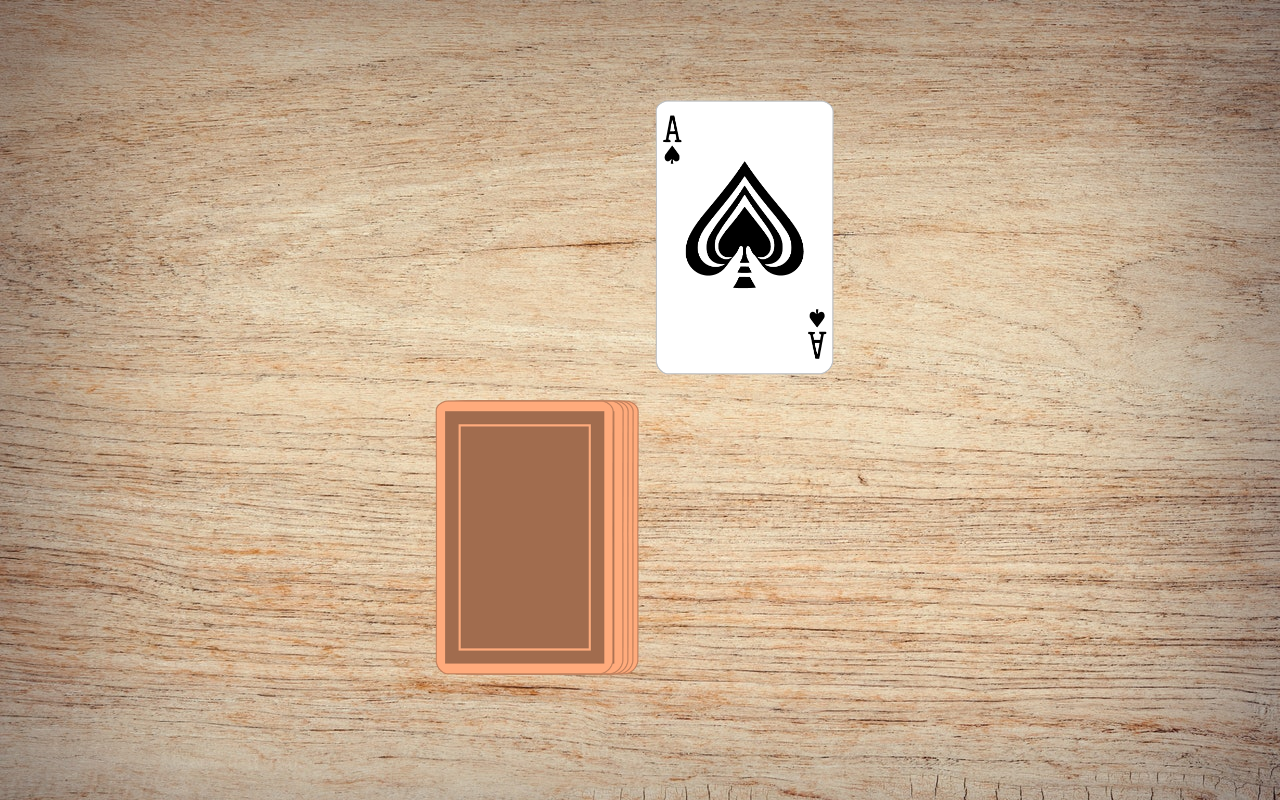
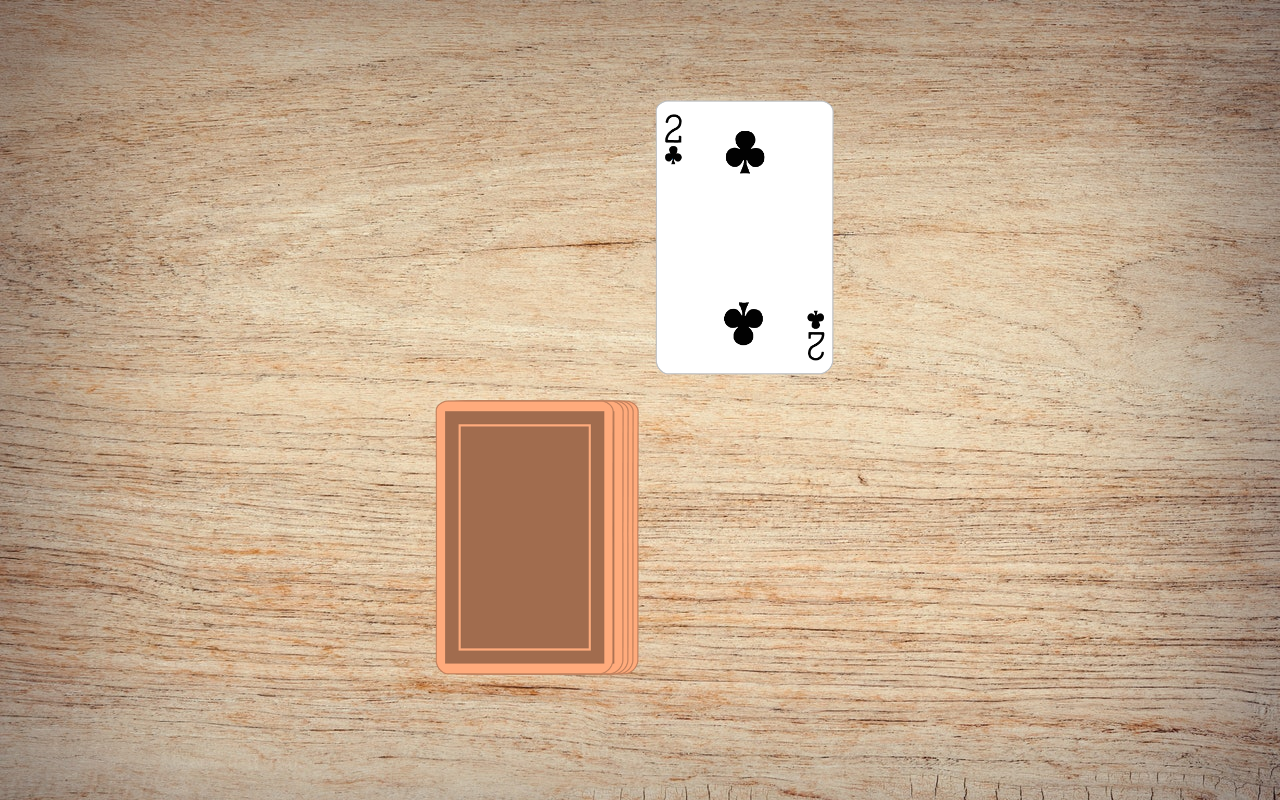
Before and after one commit to MarcoBeer07/ringoffire, an Angular app: page /game in a window 1280 px wide. Both pictures are taken after a click on the picture 525 px from the left and 537 px from the top of the page. Built offline with nearby package versions, Linux system fonts and the light colour scheme.

Commit message:
cards can now picked up and if this happens, the card will be pushed on the top of the board

```diff
--- a/src/app/game/game.component.html
+++ b/src/app/game/game.component.html
@@ -7,10 +7,15 @@
 
 
     <div class="card-stack">
-
+        <!-- Card stack -->
         <img [ngStyle]="{'right.px' : i * 5}" *ngFor="let c of [0,1,2,3]; let i = index;" src="/assets/img/cards/card_cover.png" alt="">
         <img (click)="takeCard()" class="top-card" style="right: 25px" src="/assets/img/cards/card_cover.png" alt="">
-        <img (click)="takeCard()" *ngIf="pickCardAnimation" class="pick-card" style="right: 25px" src="/assets/img/cards/spade_1.png" alt="">
+
+        <!-- Stack for played cards -->
+        <img *ngFor="let card of game.playedCards" class="played-card" src="/assets/img/cards/{{ card }}.png" alt="">
+
+        <!-- current card (animation) -->
+        <img (click)="takeCard()" *ngIf="pickCardAnimation" class="pick-card" style="right: 25px" src="/assets/img/cards/{{ currentCard }}.png" alt="">
 
 
     </div>
--- a/src/app/game/game.component.scss
+++ b/src/app/game/game.component.scss
@@ -32,6 +32,11 @@
     transform: scale(1) translateX(220px) translateY(-300px);
 }
 
+.played-card {
+    right: 25px;
+    transform: scale(1) translateX(220px) translateY(-300px);
+}
+
 @keyframes pick-card-animation {
     0% {
         transform: scale(1);
--- a/src/app/game/game.component.ts
+++ b/src/app/game/game.component.ts
@@ -8,6 +8,7 @@ import { Game } from 'src/models/game';
 })
 export class GameComponent implements OnInit {
   pickCardAnimation = false;
+  currentCard: string = ''
   game: Game;
 
   constructor() { }
@@ -18,12 +19,18 @@ export class GameComponent implements OnInit {
 
   newGame() {
     this.game = new Game();
-    console.log(this.game)
-
   }
 
   takeCard() {
-    this.pickCardAnimation = true;
+    if (!this.pickCardAnimation) {
+      this.currentCard = this.game.stack.pop();
+      this.pickCardAnimation = true;
+      setTimeout(() => {
+        this.game.playedCards.push(this.currentCard);
+
+        this.pickCardAnimation = false;
+
+      }, 950);
+    }
   }
-
 }
```
